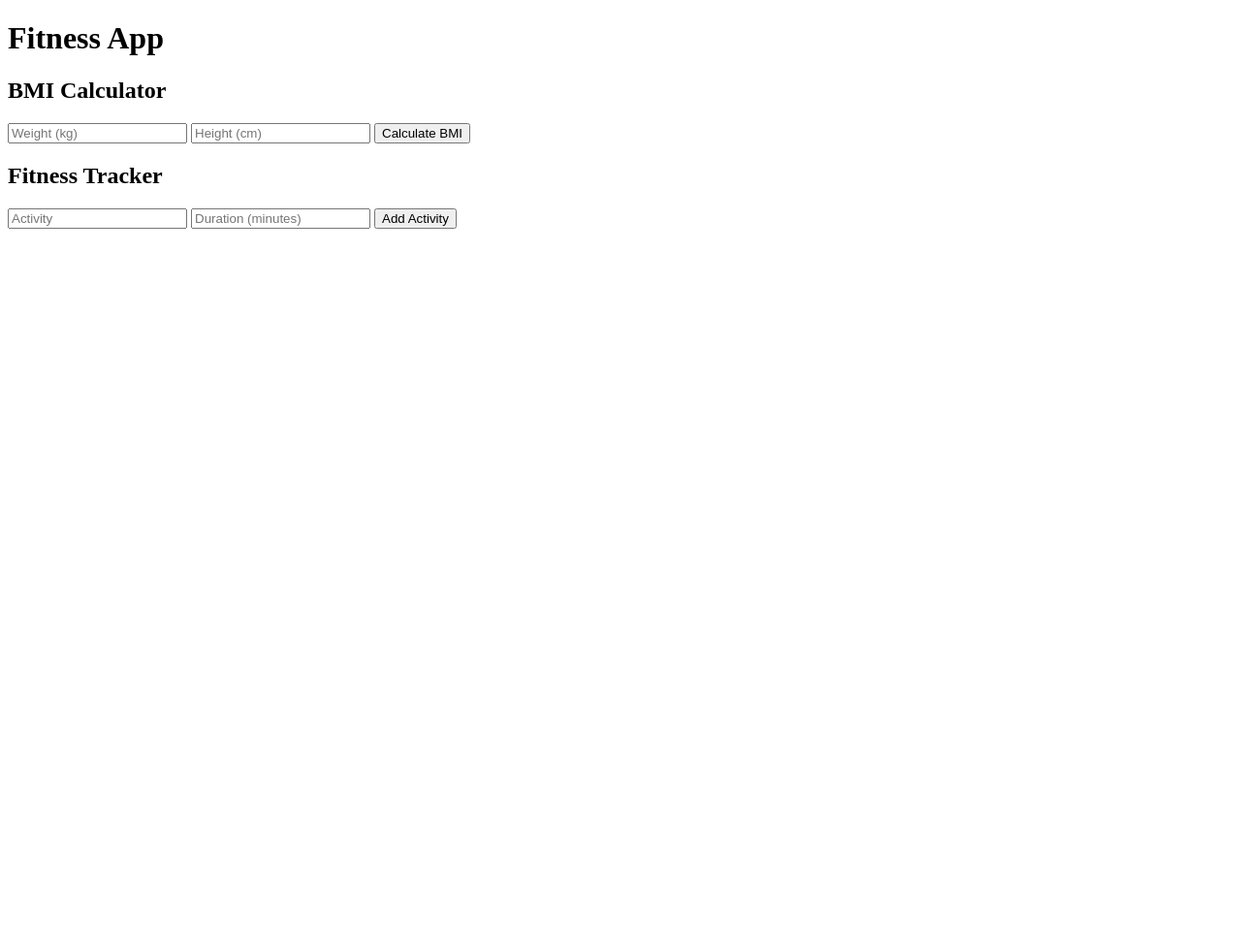
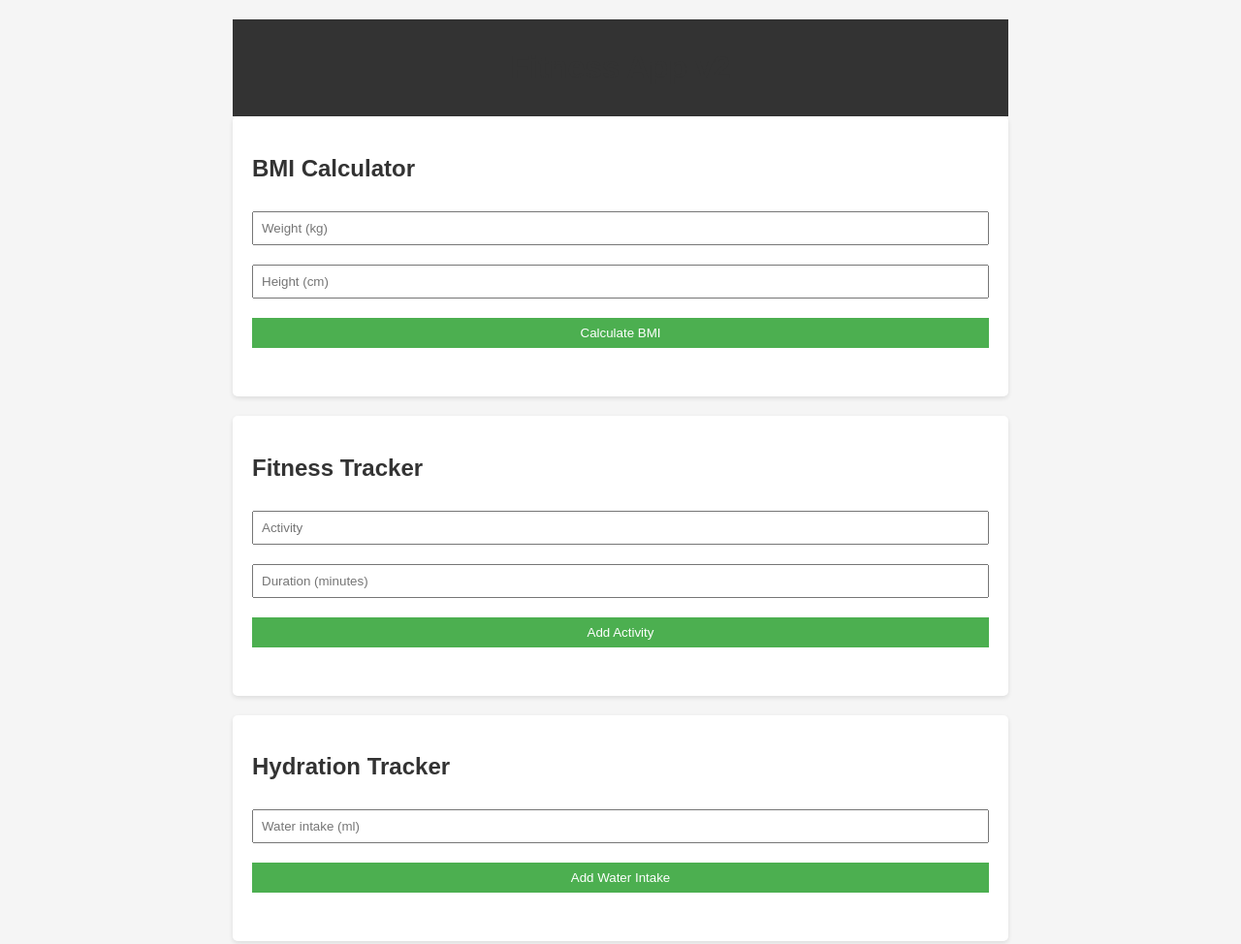
Before and after one commit to saisanjayterala/Fitness-tracker, a plain HTML site: page index.html in a window 1280 px wide. Shown: the whole page at 97% size. Before the commit the page ends 800 px from the top, so only its background shows below. Drawn offline with Linux system fonts and the light colour scheme.

Commit message:
version 2

```diff
--- a/index.html
+++ b/index.html
@@ -3,25 +3,39 @@
 <head>
     <meta charset="UTF-8">
     <meta name="viewport" content="width=device-width, initial-scale=1.0">
-    <title>Fitness App</title>
+    <title>Fitness App v2</title>
+    <link rel="stylesheet" href="styles.css">
 </head>
 <body>
-    <h1>Fitness App</h1>
+    <header>
+        <h1>Fitness App v2</h1>
+    </header>
 
-    <div class="calculator">
+    <main>
+        <section id="bmi-calculator">
             <h2>BMI Calculator</h2>
             <input type="number" id="weight" placeholder="Weight (kg)" required>
             <input type="number" id="height" placeholder="Height (cm)" required>
             <button onclick="calculateBMI()">Calculate BMI</button>
-        <div id="result"></div>
-    </div>
+            <div id="bmi-result"></div>
+        </section>
 
-    <div class="tracker">
+        <section id="fitness-tracker">
             <h2>Fitness Tracker</h2>
             <input type="text" id="activity" placeholder="Activity">
             <input type="number" id="duration" placeholder="Duration (minutes)">
             <button onclick="addActivity()">Add Activity</button>
             <div id="activity-list"></div>
-    </div>
+        </section>
+
+        <section id="hydration-tracker">
+            <h2>Hydration Tracker</h2>
+            <input type="number" id="water-intake" placeholder="Water intake (ml)">
+            <button onclick="addWaterIntake()">Add Water Intake</button>
+            <div id="water-intake-total"></div>
+        </section>
+    </main>
+
+    <script src="app.js"></script>
 </body>
 </html>
--- a/styles.css
+++ b/styles.css
@@ -3,20 +3,48 @@ body {
     max-width: 800px;
     margin: 0 auto;
     padding: 20px;
+    background-color: #f5f5f5;
 }
+
+header {
+    background-color: #333;
+    color: white;
+    padding: 10px;
+    text-align: center;
+}
+
 h1, h2 {
     color: #333;
 }
-.calculator, .tracker {
-    background-color: #f0f0f0;
+
+section {
+    background-color: white;
     padding: 20px;
     margin-bottom: 20px;
     border-radius: 5px;
+    box-shadow: 0 2px 5px rgba(0, 0, 0, 0.1);
 }
+
 input, button {
     margin: 10px 0;
-    padding: 5px;
+    padding: 8px;
+    width: 100%;
+    box-sizing: border-box;
 }
-#result, #activity-list {
+
+button {
+    background-color: #4CAF50;
+    color: white;
+    border: none;
+    cursor: pointer;
+    transition: background-color 0.3s;
+}
+
+button:hover {
+    background-color: #45a049;
+}
+
+#bmi-result, #activity-list, #water-intake-total {
     margin-top: 20px;
+    font-weight: bold;
 }
```
Also changed, not shown: script.js (+21 -6 lines). Lines whose indentation alone changed are shown as unchanged.
